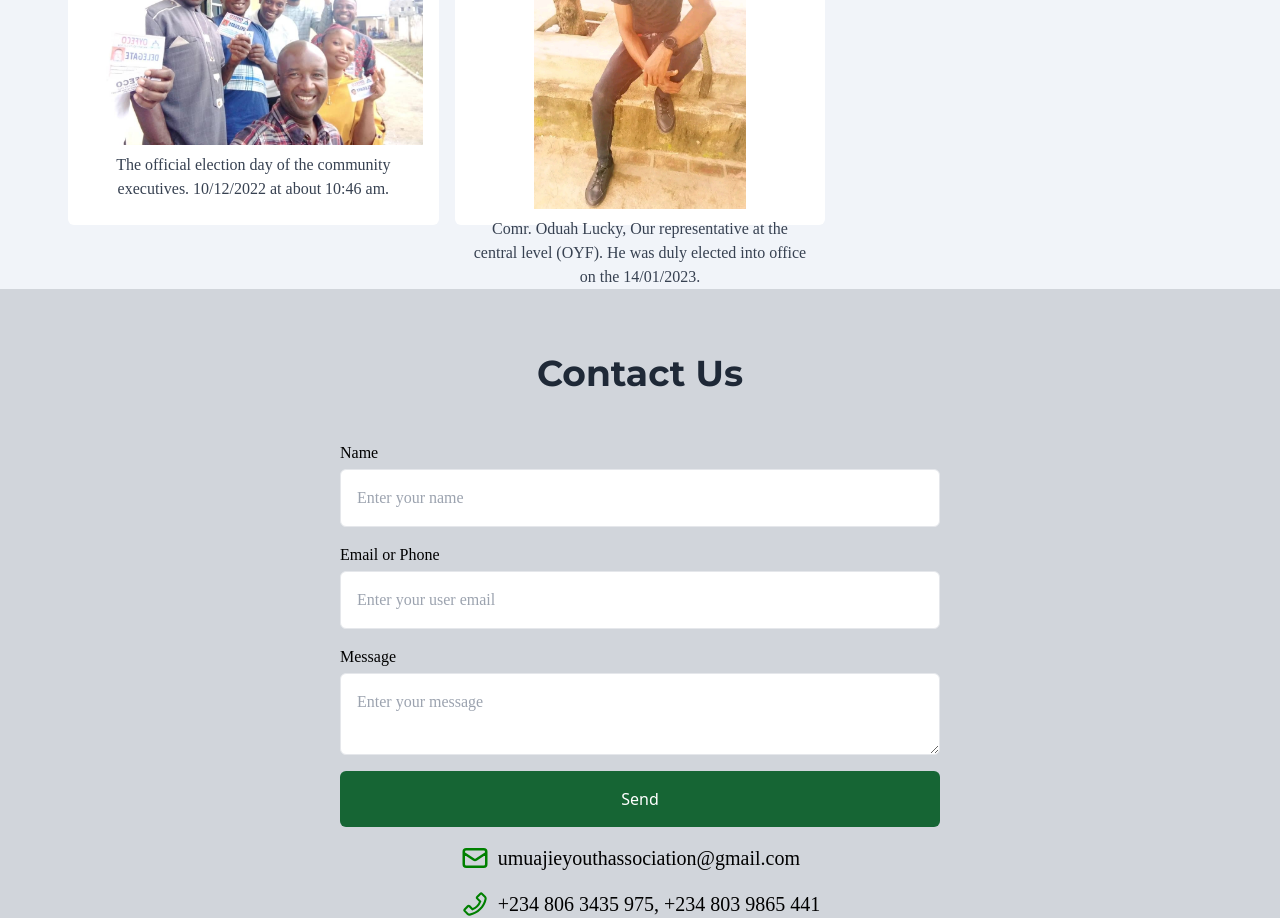
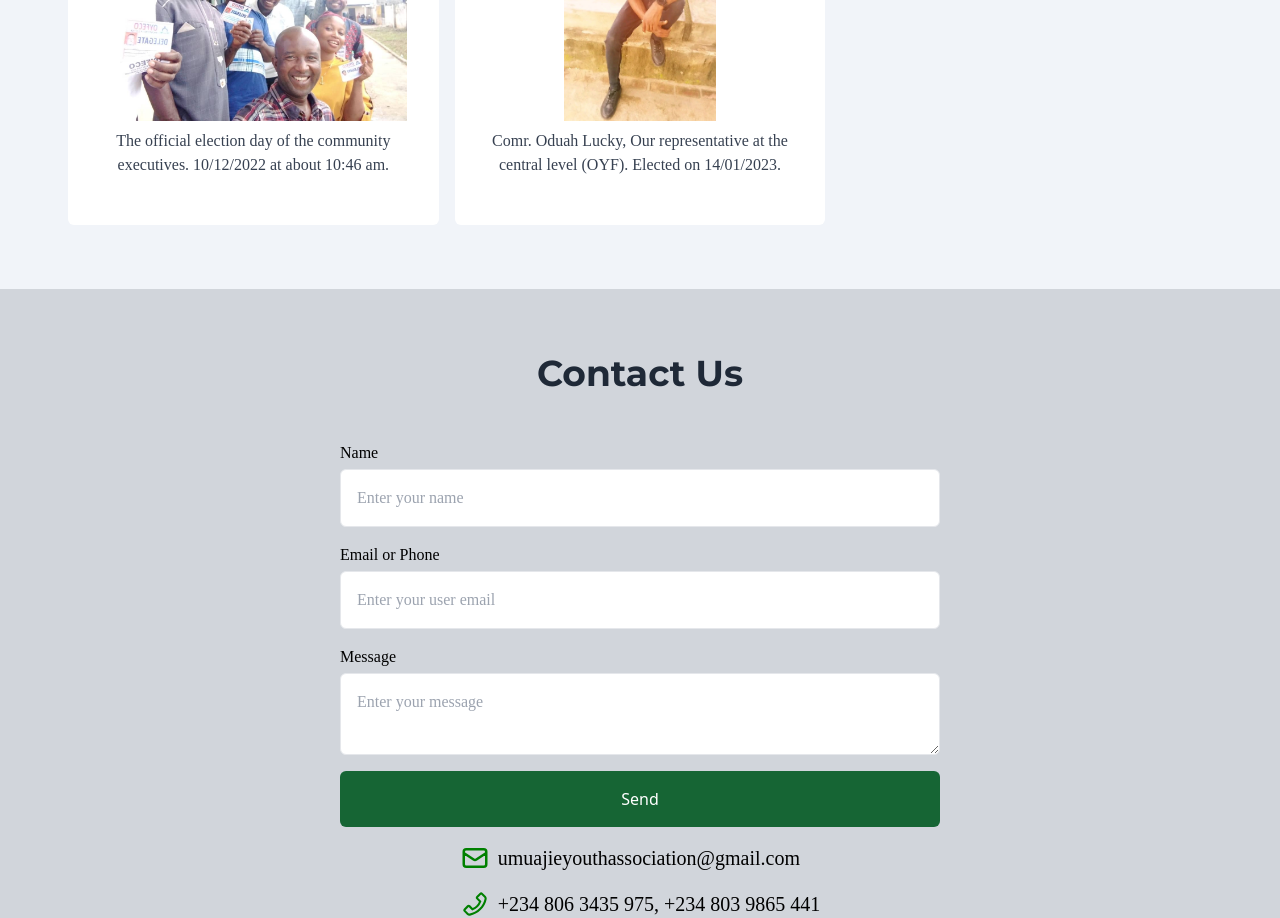
Before and after one commit to Wilmela/umuajieyouth, a React (Vite) app: page / in a window 1280 px wide. Shown: the part 4780-5698 px from the top of the page. Built offline with nearby package versions, Linux system fonts and the light colour scheme; a web font is replaced by a local one.

Commit message:
Info image height adjusted

```diff
--- a/src/components/Info.tsx
+++ b/src/components/Info.tsx
@@ -15,7 +15,7 @@ const EventCard = (props: EventsProps) => {
       <img
         src={imgUrl}
         alt="excos"
-        className="w-[100%] h-[100%] object-contain"
+        className="w-[100%] h-[230px] object-contain"
       />
       <div className="text-center font-Anaheim text-gray-700 py-2">{desc}</div>
     </div>
--- a/src/constants/index.ts
+++ b/src/constants/index.ts
@@ -135,6 +135,6 @@ export const eventData = [
   {
     id: "lucky",
     imgUrl: images.env,
-    desc: "Comr. Oduah Lucky, Our representative at the central level (OYF). He was duly elected into office on the 14/01/2023.",
+    desc: "Comr. Oduah Lucky, Our representative at the central level (OYF). Elected on 14/01/2023.",
   },
 ];
```
